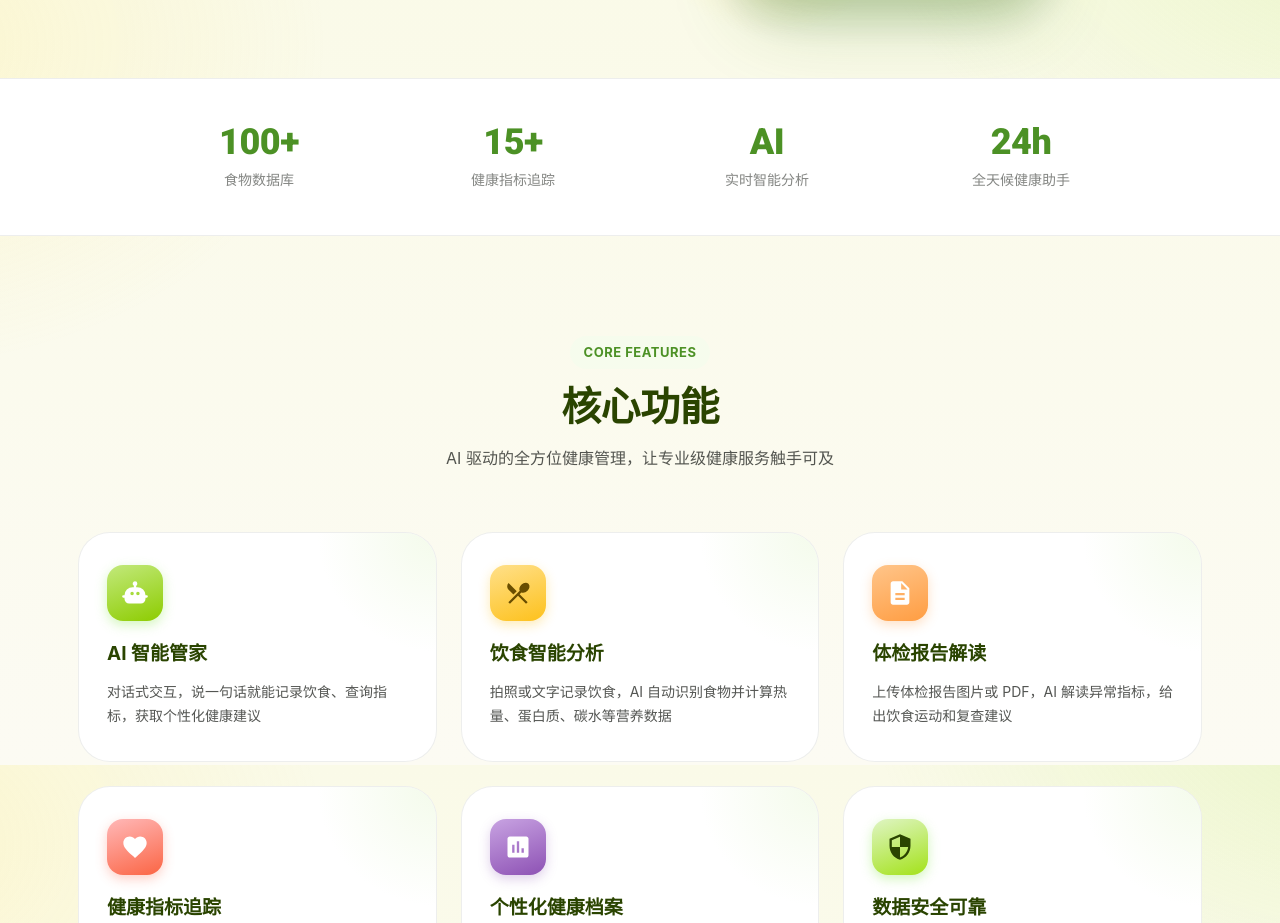
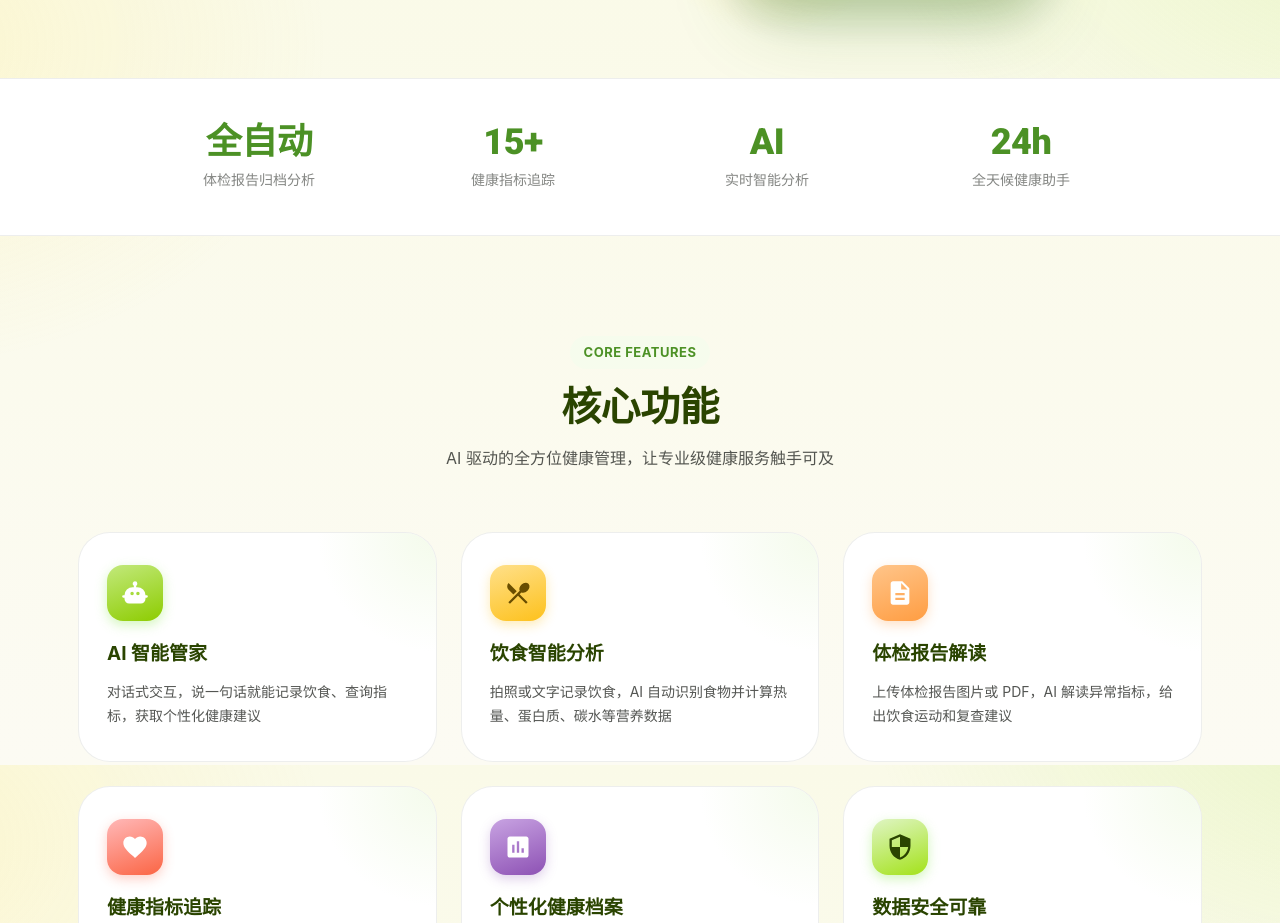
Before and after one commit to wzw19960313-cloud/ai-health-app-website, a plain HTML site: page index.html in a window 1280 px wide. Shown: the part 835-1758 px from the top of the page. Drawn offline with Linux system fonts and the light colour scheme.

Commit message:
update: 首屏数据栏 食物数据库 → 体检报告归档分析

```diff
--- a/index.html
+++ b/index.html
@@ -1117,8 +1117,8 @@
 <section class="trust-bar reveal" aria-label="产品数据">
   <div class="trust-inner">
     <div class="trust-item">
-      <div class="trust-num">100+</div>
-      <div class="trust-label">食物数据库</div>
+      <div class="trust-num">全自动</div>
+      <div class="trust-label">体检报告归档分析</div>
     </div>
     <div class="trust-item">
       <div class="trust-num">15+</div>
```
